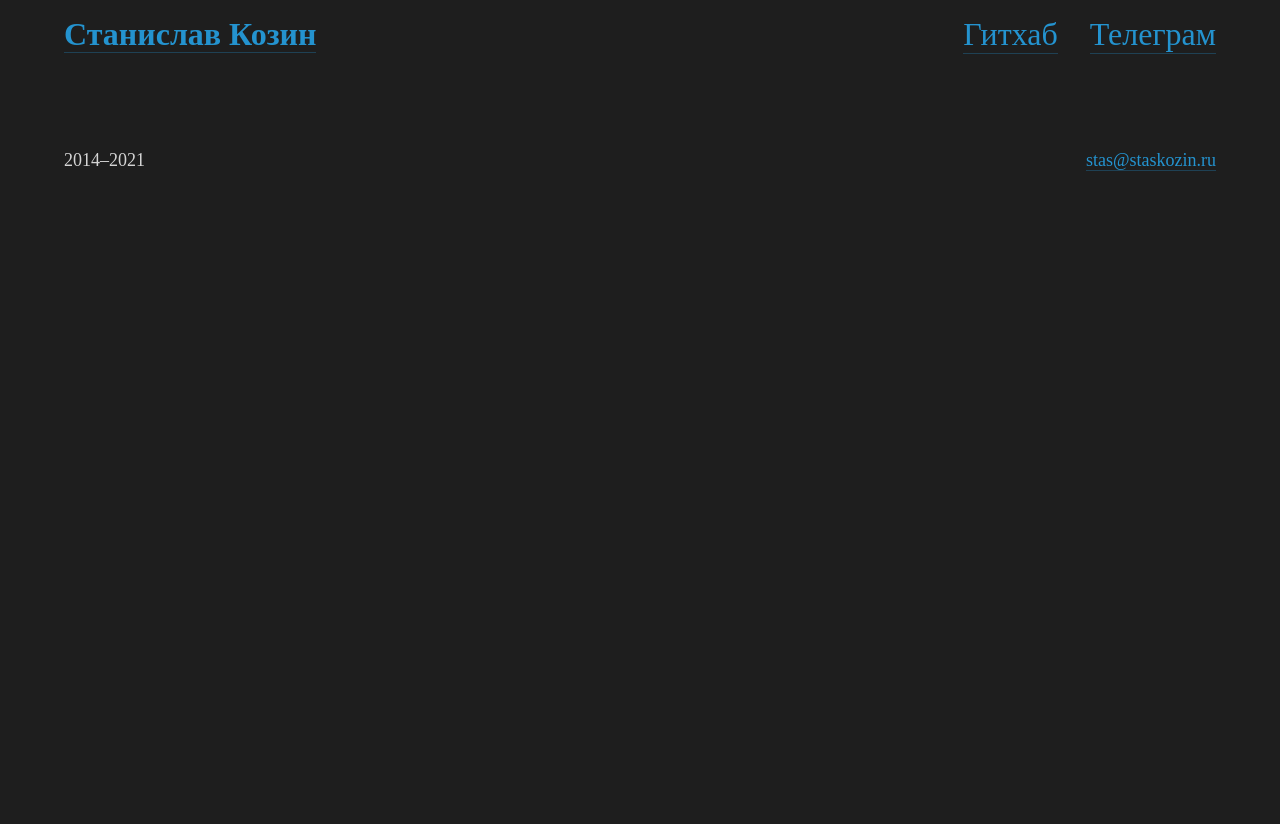
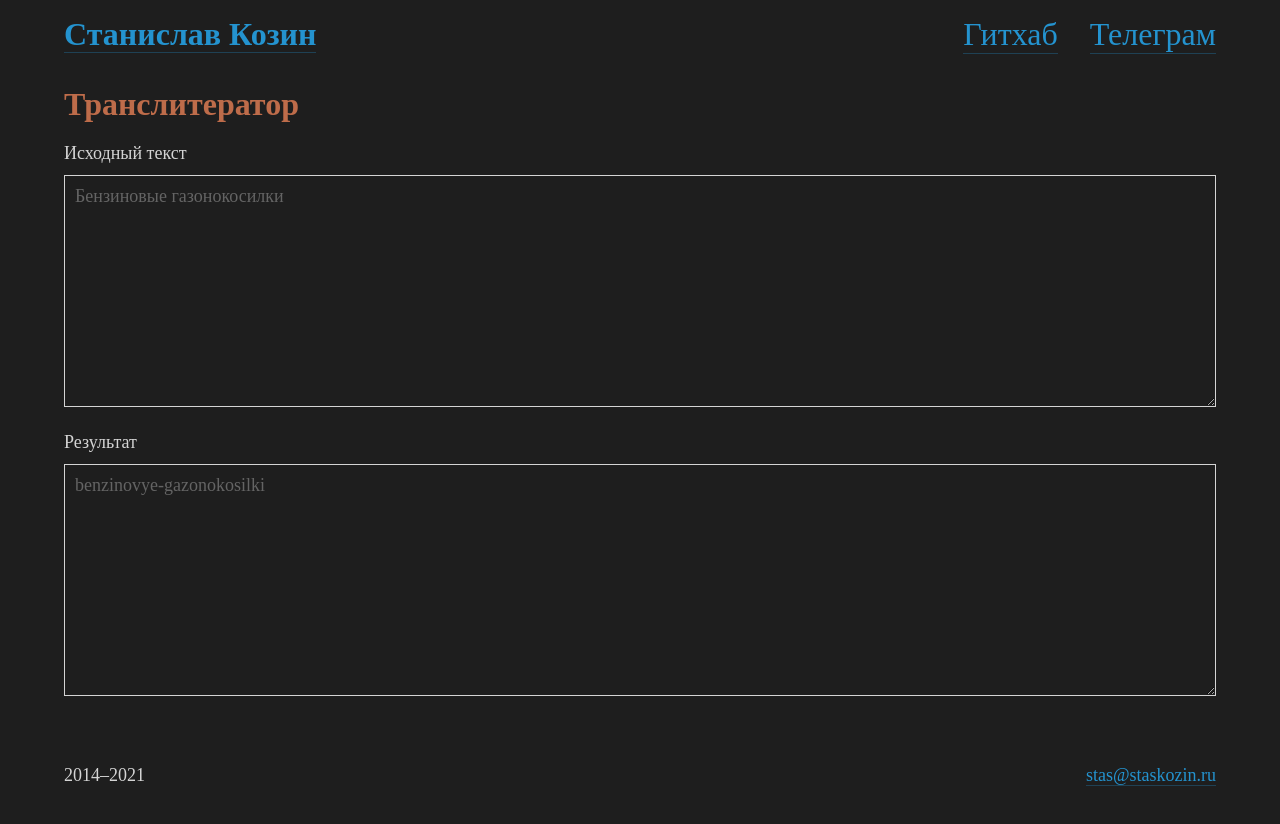
Before and after one commit to staskozin/staskozin-ru, a Next.js app: page /transliterator in a window 1280 px wide. Shown: the top 824 px of the page. Before the commit the page ends 800 px from the top, so only its background shows below. Built offline with nearby package versions, Linux system fonts and the light colour scheme.

Commit message:
Доделал транслитератор

```diff
--- /dev/null
+++ b/components/Transliterator.tsx
@@ -0,0 +1,101 @@
+import { useState } from 'react'
+import s from '../styles/Transliterator.module.scss'
+
+export default function Transliterator() {
+  const [input, setInput] = useState('')
+  const [output, setOutput] = useState('')
+
+  return (
+    <>
+      <label>
+        <span>Исходный текст</span>
+        <textarea
+          cols={30}
+          rows={10}
+          placeholder="Бензиновые газонокосилки"
+          value={input}
+          onChange={e => {
+            setInput(e.target.value)
+            setOutput(transliterate(e.target.value))
+          }}
+        />
+      </label>
+      <label>
+        <span>Результат</span>
+        <textarea
+          cols={30}
+          rows={10}
+          placeholder="benzinovye-gazonokosilki"
+          value={output}
+          onChange={e => setOutput(transliterate(e.target.value))}
+        />
+      </label>
+    </>
+  )
+}
+
+function transliterate(text: string): string {
+  var letterPairs: Record<string, string> = {
+    'а': 'a', 'б': 'b', 'в': 'v',
+    'г': 'g', 'д': 'd', 'е': 'e',
+    'ё': 'e', 'ж': 'zh', 'з': 'z',
+    'и': 'i', 'й': 'y', 'к': 'k',
+    'л': 'l', 'м': 'm', 'н': 'n',
+    'о': 'o', 'п': 'p', 'р': 'r',
+    'с': 's', 'т': 't', 'у': 'u',
+    'ф': 'f', 'х': 'h', 'ц': 'ts',
+    'ч': 'ch', 'ш': 'sh', 'щ': 'sch',
+    'ъ': '', 'ы': 'y', 'ь': '',
+    'э': 'e', 'ю': 'yu', 'я': 'ya',
+    'А': 'a', 'Б': 'b', 'В': 'v',
+    'Г': 'g', 'Д': 'd', 'Е': 'e',
+    'Ё': 'e', 'Ж': 'zh', 'З': 'z',
+    'И': 'i', 'Й': 'y', 'К': 'k',
+    'Л': 'l', 'М': 'm', 'Н': 'n',
+    'О': 'o', 'П': 'p', 'Р': 'r',
+    'С': 's', 'Т': 't', 'У': 'u',
+    'Ф': 'f', 'Х': 'h', 'Ц': 'ts',
+    'Ч': 'ch', 'Ш': 'sh', 'Щ': 'sch',
+    'Ь': '', 'Ы': 'y', 'Ъ': '',
+    'Э': 'e', 'Ю': 'yu', 'Я': 'ya',
+    ',': '', '.': '', '(': '-',
+    ')': '-', ' ': '-', '"': '',
+    '\'': '', '—': '-', '«': '',
+    '»': '', '*': 'x', '/': '',
+    '\\': '', '№': 'n', '#': 'n',
+    '–': '-', '×': '-', '_': '-',
+    '&': '', '?': '', '+': ''
+  }
+
+  var output = ''
+  for (var i = 0; i < text.length; i++) {
+    if (letterPairs[text.charAt(i)] != undefined) {
+      output += letterPairs[text.charAt(i)]
+    }
+    else {
+      output += text.charAt(i)
+    }
+  }
+  output = output.toLowerCase()
+  return removeSymbols(output)
+}
+
+function removeSymbols(string: string) {
+  // Функция, удаляющая лишние '-' и 'y'
+  for (var i = 1; i < string.length; i++) {
+    if (string.charAt(i - 1) == '-' && string.charAt(i) == '-' ||
+      string.charAt(i - 1) == 'y' && string.charAt(i) == 'y') {
+      var tmp = string.substr(i + 1)
+      string = string.substring(0, i)
+      string += tmp
+      string = removeSymbols(string)
+    }
+  }
+  while (string.charAt(string.length - 1) == '-') {
+    string = string.substring(0, string.length - 1)
+  }
+  while (string.charAt(0) == '-') {
+    string = string.substring(1)
+  }
+  return string
+}
--- a/pages/transliterator.tsx
+++ b/pages/transliterator.tsx
@@ -1,9 +1,10 @@
 import type { NextPage } from 'next'
 import Head from 'next/head'
 import Header from '../components/Header'
+import Transliterator from '../components/Transliterator'
 import Footer from '../components/Footer'
 
-const Transliterator: NextPage = () => {
+const TransliteratorPage: NextPage = () => {
   return (
     <>
       <Head>
@@ -11,10 +12,11 @@ const Transliterator: NextPage = () => {
         <meta name="description" content="Транслитератор с кириллицы на латиницу" />
       </Head>
       <Header />
-
+      <h1>Транслитератор</h1>
+      <Transliterator />
       <Footer />
     </>
   )
 }
 
-export default Transliterator
+export default TransliteratorPage
--- a/styles/globals.scss
+++ b/styles/globals.scss
@@ -42,7 +42,8 @@ a:hover {
 }
 
 input[type="number"],
-input[type="text"] {
+input[type="text"],
+textarea {
   width: 100%;
   padding: 10px;
   box-sizing: border-box;
@@ -51,6 +52,19 @@ input[type="text"] {
   font-size: 18px;
   font-family: "PT Mono";
   border: 1px solid #d4d4d4;
+
+  &::placeholder {
+    color: #646464;
+  }
+}
+
+textarea {
+  resize: vertical;
+}
+
+label {
+  display: block;
+  margin-top: 16px;
 }
 
 label > span {
```
Also changed, not shown: components/RiceCalculator.tsx (+11 -11 lines).
